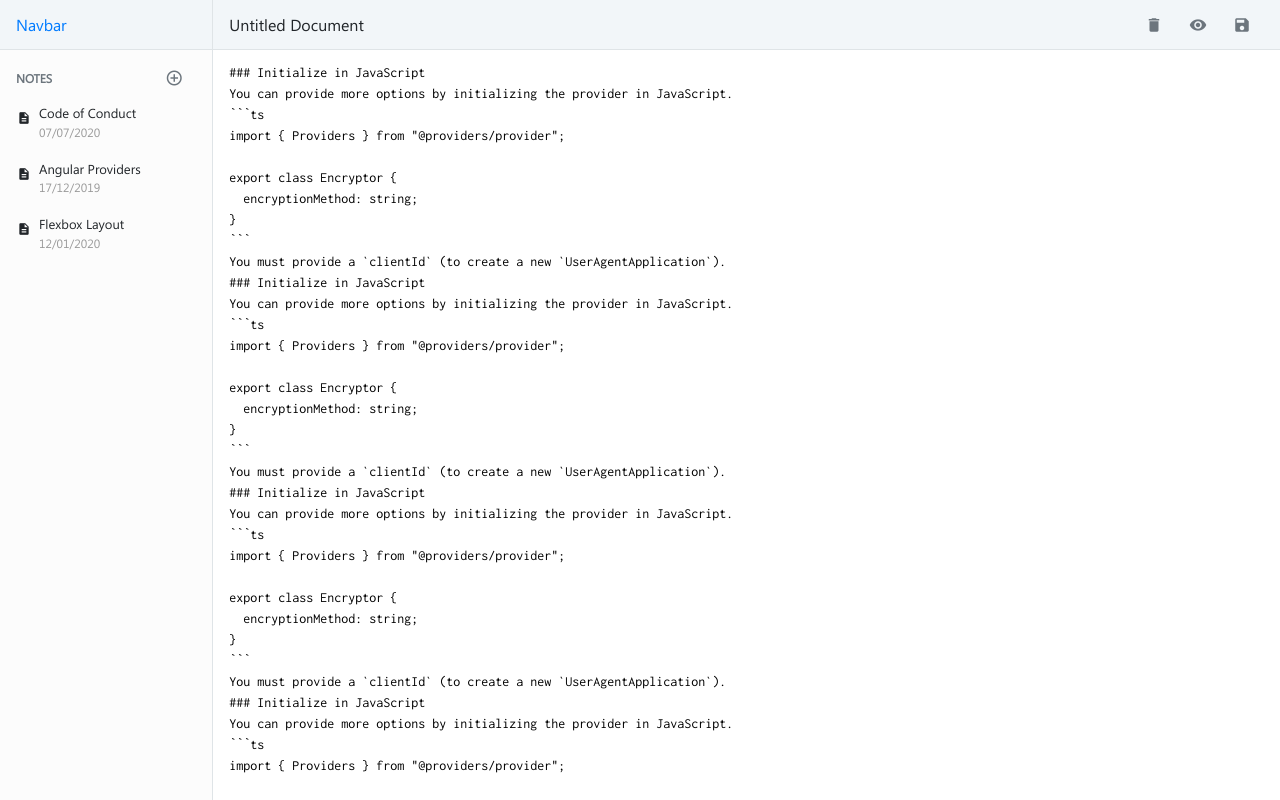
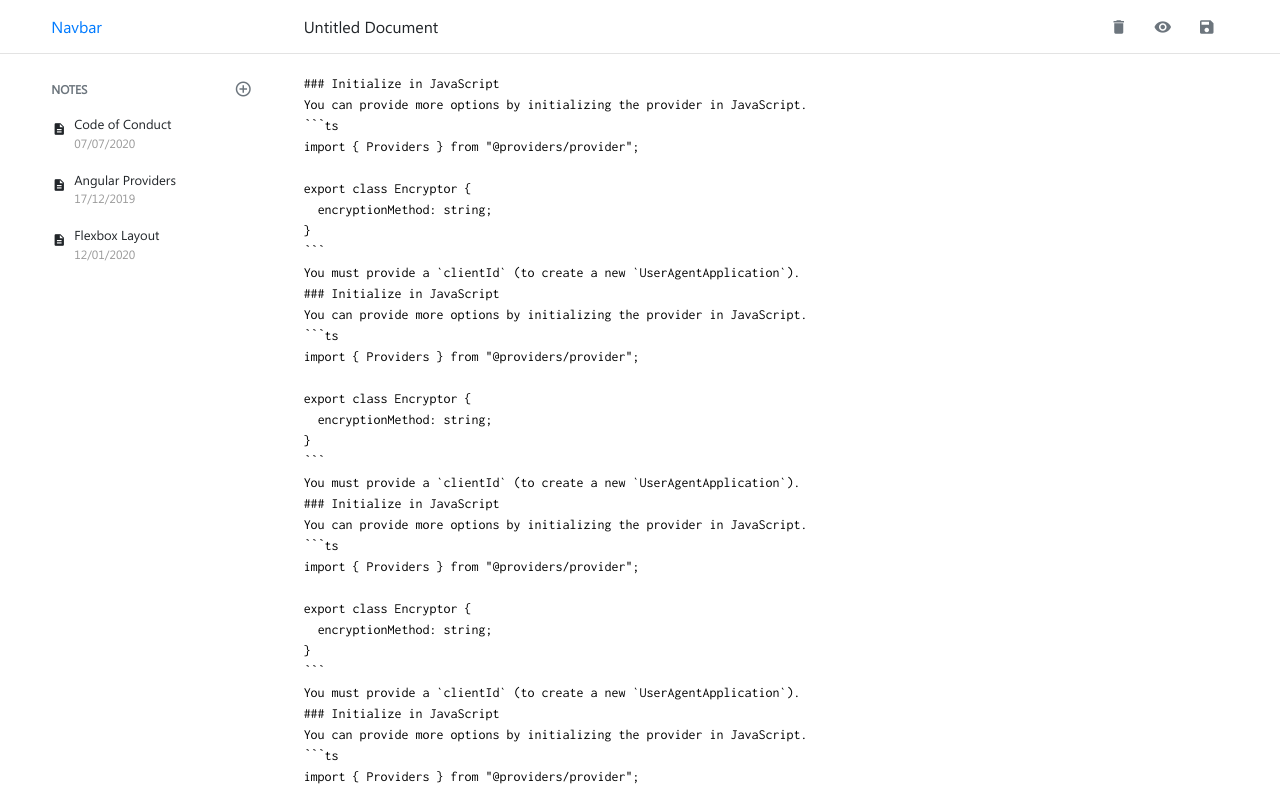
Before and after one commit to Christian-007/marknotes-fe, an Angular app: page /notes/note in a window 1280 px wide. Built offline with nearby package versions, Linux system fonts and the light colour scheme.

Commit message:
feat(layout): adjust overall layout and colors

```diff
--- a/src/app/app.component.html
+++ b/src/app/app.component.html
@@ -1,10 +1,10 @@
 <div class="h-100 d-flex">
-  <div class="left-section flex-1">
+  <div class="left-section">
     <app-sidebar></app-sidebar>
   </div>
-  <div class="right-section flex-5">
+  <div class="right-section">
     <app-topbar></app-topbar>
-    <div class="overflow-auto flex-1">
+    <div class="main-content overflow-auto">
       <router-outlet></router-outlet>
     </div>
   </div>
--- a/src/app/app.component.scss
+++ b/src/app/app.component.scss
@@ -4,10 +4,14 @@
   flex-direction: column;
 }
 
-.flex-1 {
+.left-section {
   flex: 1;
 }
 
-.flex-5 {
-  flex: 5;
+.right-section {
+  flex: 3.5;
+
+  .main-content {
+    flex: 1;
+  }
 }
--- a/src/app/pages/notes/note-details/note-details.component.scss
+++ b/src/app/pages/notes/note-details/note-details.component.scss
@@ -3,7 +3,8 @@
 
 .note-details {
   &__markdownArea {
-    padding: $layout_padding;
+    padding: $layout_padding $container_left_right $layout_padding
+      $layout_padding;
     border: none;
     font-size: 0.875rem;
     font-family: Inconsolata, monospace;
@@ -17,23 +18,58 @@
   }
 
   &__content {
-    padding: $layout_padding;
-    font-family: Arial, Helvetica, sans-serif;
+    letter-spacing: 0.2px;
+    padding: $layout_padding $container_left_right $layout_padding
+      $layout_padding;
+    line-height: 160%;
+    font-family: 'WeblySleek UI';
+
+    h1,
+    h2,
+    h3,
+    h4,
+    h5,
+    h6 {
+      margin: 32px 0 12px;
+    }
+
+    h1 {
+      font-weight: 600;
+    }
+
+    p {
+      margin: 1rem 0 0;
+      word-wrap: break-word;
+      font-family: 'WeblySleek UI-SL';
+      color: #171717;
+    }
+
+    strong {
+      font-family: 'WeblySleek UI-SB';
+    }
 
     code {
-      font-family: Inconsolata, monospace;
+      font-family: Consolas, monospace;
       padding: 0.1em 0.2em;
-      background-color: $code_background_light;
+      background-color: $code_background_dark;
       border-radius: 3px;
       font-size: 85%;
       word-wrap: break-word;
+      line-height: 19px;
+    }
+
+    blockquote {
+      padding: 0 0.8em;
+      border-width: 0 0 0 3px;
+      border-style: solid;
+      border-color: #e3e3e3;
     }
 
     .code-block {
-      font-family: Inconsolata, monospace;
+      font-family: Consolas, monospace;
       overflow: auto;
       padding: 1rem;
-      margin: 0 0 1rem;
+      margin: 16px 0 0;
       background-color: $code_background_light;
       border: 1px solid $code_border_light;
       border-radius: 0;
@@ -47,4 +83,8 @@
       -webkit-overflow-scrolling: touch;
     }
   }
+
+  &__content > *:first-child {
+    margin-top: 0 !important;
+  }
 }
--- a/src/app/shared/components/card/card.component.scss
+++ b/src/app/shared/components/card/card.component.scss
@@ -9,7 +9,7 @@
 }
 
 .card {
-  padding: $layout_padding;
+  padding: $layout_padding $layout_padding $layout_padding $container_left_right;
 
   .material-icons {
     font-size: 14px;
--- a/src/app/shared/components/sidebar/sidebar.component.scss
+++ b/src/app/shared/components/sidebar/sidebar.component.scss
@@ -1,11 +1,9 @@
 @import '../../../../assets/constants';
 
 .sidebar {
-  background-color: $sidebar_background;
-  border-right: 1px solid $border_color;
-
   .column {
-    padding: $layout_padding;
+    padding: $layout_padding $layout_padding $layout_padding
+      $container_left_right;
   }
 
   &__brand {
@@ -13,7 +11,6 @@
     display: flex;
     align-items: center;
     height: $navigation_height;
-    background-color: $navbar_background;
   }
 }
 
--- a/src/app/shared/components/topbar/topbar.component.scss
+++ b/src/app/shared/components/topbar/topbar.component.scss
@@ -1,8 +1,7 @@
 @import '../../../../assets/constants';
 
 .topbar {
-  padding: $layout_padding;
+  padding: $layout_padding $container_left_right $layout_padding $layout_padding;
   border-bottom: 1px solid $border_color;
   height: $navigation_height;
-  background-color: $navbar_background;
 }
--- a/src/assets/_constants.scss
+++ b/src/assets/_constants.scss
@@ -1,5 +1,5 @@
 // Colors
-$border_color: #dfe4e7;
+$border_color: #e3e3e3;
 $inactive_state: #cccccc;
 $active_state: #2787ec;
 $sidebar_background: #fcfcfc;
@@ -9,10 +9,12 @@ $lighter_gray: #999999;
 
 // Code Block Colors
 $code_background_light: #fafafa;
+$code_background_dark: #f2f2f2;
 $code_border_light: #e3e3e3;
 
 // Spacings
-$layout_padding: 0.75rem 1rem;
+$layout_padding: 1.2rem;
+$container_left_right: 4vw;
 
 // Sizing
-$navigation_height: 50px;
+$navigation_height: 54px;
```
